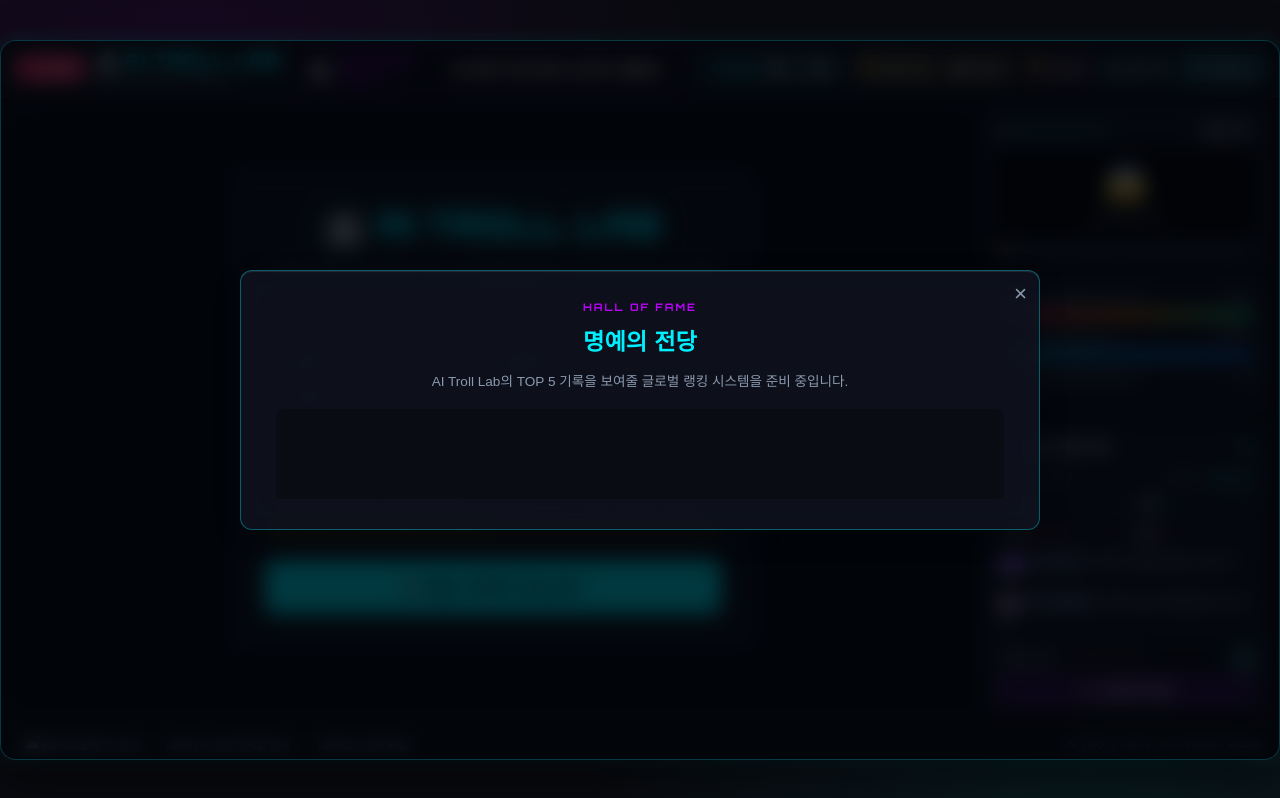
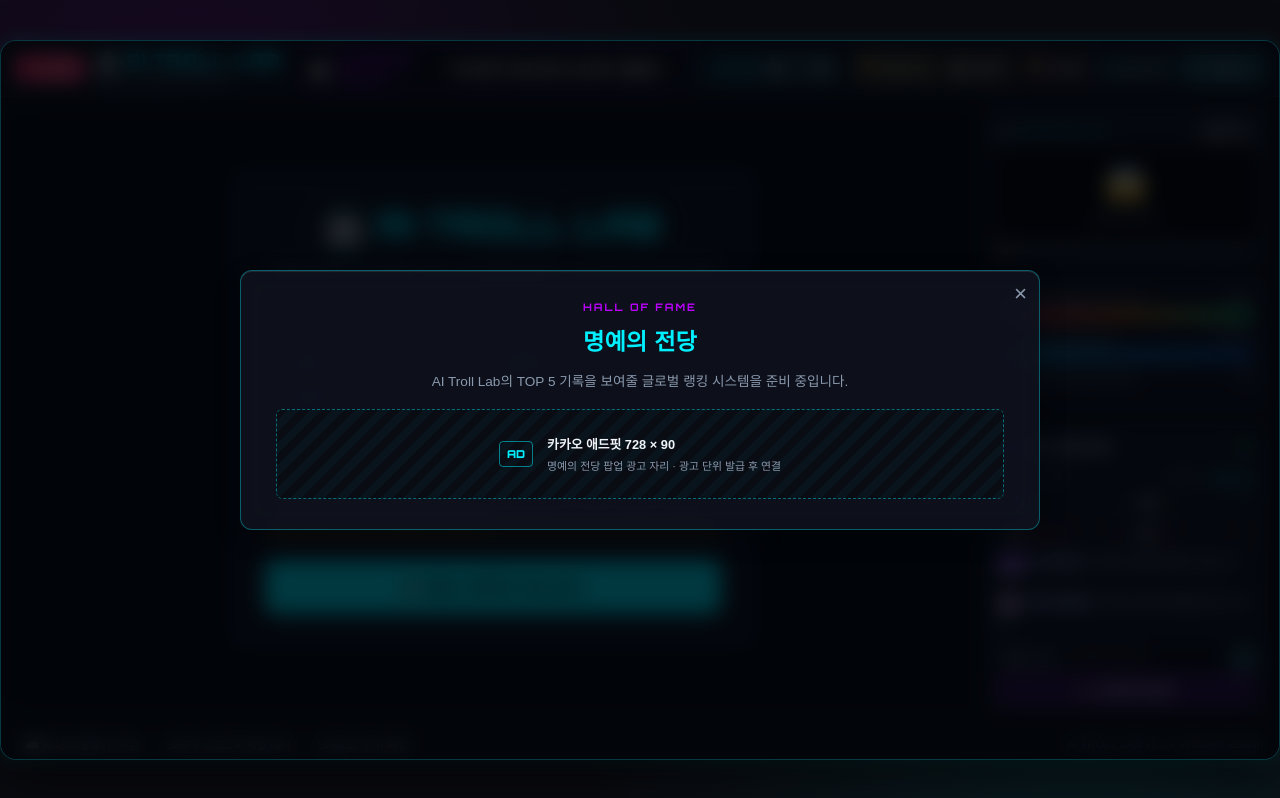
Before and after one commit to golddragon0207/ai-troll-lab, a website built with Vite: page index.html in a window 1280 px wide. Both pictures are taken after a click on the button "명예의 전당". Built offline with nearby package versions, Linux system fonts and the light colour scheme; no server answers; a web font is replaced by a local one.

Commit message:
fix: replace adfit calls with placeholders

```diff
--- a/src/style.css
+++ b/src/style.css
@@ -983,6 +983,7 @@
 
 .ad-banner-box {
   width: 728px;
+  max-width: 100%;
   min-height: 90px;
   margin: 16px auto 0;
   display: flex;
@@ -991,6 +992,52 @@
   overflow: hidden;
   border-radius: 6px;
   background: rgba(0, 0, 0, 0.24);
+}
+
+.adfit-placeholder {
+  width: 100%;
+  min-height: 90px;
+  display: flex;
+  align-items: center;
+  justify-content: center;
+  gap: 14px;
+  border: 1px dashed rgba(0, 240, 255, 0.42);
+  border-radius: 6px;
+  color: var(--text-muted);
+  background: repeating-linear-gradient(
+    -45deg,
+    rgba(0, 240, 255, 0.035) 0,
+    rgba(0, 240, 255, 0.035) 8px,
+    transparent 8px,
+    transparent 16px
+  );
+}
+
+.adfit-placeholder-badge {
+  padding: 5px 7px;
+  border: 1px solid rgba(0, 240, 255, 0.5);
+  border-radius: 4px;
+  color: var(--cyan-glow);
+  font-family: var(--font-display);
+  font-size: 0.68rem;
+  font-weight: 800;
+}
+
+.adfit-placeholder-copy {
+  display: flex;
+  flex-direction: column;
+  align-items: flex-start;
+  gap: 4px;
+  text-align: left;
+}
+
+.adfit-placeholder-copy strong {
+  color: var(--text-main);
+  font-size: 0.8rem;
+}
+
+.adfit-placeholder-copy small {
+  font-size: 0.68rem;
 }
 
 .support-action {
--- a/src/ui/AdFitManager.js
+++ b/src/ui/AdFitManager.js
@@ -1,32 +1,33 @@
-const KAKAO_ADFIT = {
-  leaderboard: 'DAN-4f2Zy9rvtpYIdFwz',
-  donate: 'DAN-7HAZgjuUDNHfPgph',
-  feedback: 'DAN-0yaoDJ8fNLA4tD92',
-  width: '728',
-  height: '90'
-};
+const SLOT_LABELS = Object.freeze({
+  leaderboard: '명예의 전당',
+  donate: '후원하기',
+  feedback: '건의사항'
+});
 
+// 애드핏 광고 단위를 발급받기 전까지 실제 광고 요청 없이 자리만 표시한다.
+// 추후 data-ad-unit을 연결할 때도 호출부와 컨테이너는 그대로 사용할 수 있다.
 export function refreshAdfitSlot(containerId, type) {
   const container = document.getElementById(containerId);
-  const adUnitId = KAKAO_ADFIT[type];
-  if (!container || !adUnitId) return;
+  if (!container) return;
 
-  try {
-    container.replaceChildren();
+  const placeholder = document.createElement('div');
+  placeholder.className = 'adfit-placeholder';
 
-    const adArea = document.createElement('ins');
-    adArea.className = 'kakao_ad_area';
-    adArea.style.display = 'none';
-    adArea.setAttribute('data-ad-unit', adUnitId);
-    adArea.setAttribute('data-ad-width', KAKAO_ADFIT.width);
-    adArea.setAttribute('data-ad-height', KAKAO_ADFIT.height);
+  const badge = document.createElement('span');
+  badge.className = 'adfit-placeholder-badge';
+  badge.textContent = 'AD';
 
-    const script = document.createElement('script');
-    script.async = true;
-    script.src = 'https://t1.daumcdn.net/kas/static/ba.min.js';
+  const copy = document.createElement('span');
+  copy.className = 'adfit-placeholder-copy';
 
-    container.append(adArea, script);
-  } catch (error) {
-    console.warn(`[AdFit] ${type} 광고를 불러오지 못했습니다.`, error);
-  }
+  const title = document.createElement('strong');
+  title.textContent = '카카오 애드핏 728 × 90';
+
+  const description = document.createElement('small');
+  description.textContent = `${SLOT_LABELS[type] || '커뮤니티'} 팝업 광고 자리 · 광고 단위 발급 후 연결`;
+
+  copy.append(title, description);
+  placeholder.append(badge, copy);
+  container.dataset.adSlot = type;
+  container.replaceChildren(placeholder);
 }
```
